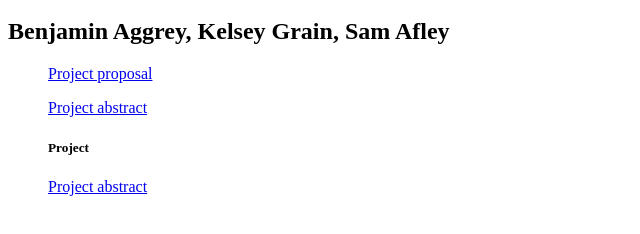
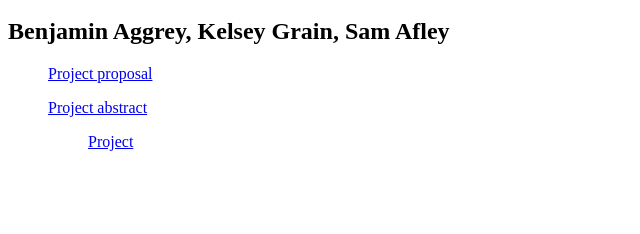
Before and after one commit to benjaminriley77/happy-birthday-card, a plain HTML site: page index.html in a window 1280 px wide. Shown: the part 48-282 px from the top of the page, without its empty margins (0-640 px from the left). Drawn offline with Linux system fonts and the light colour scheme.

Commit message:
Update index.html

```diff
--- a/index.html
+++ b/index.html
@@ -10,5 +10,5 @@
 
 
 
-<h5>Project</h5>
-<p><p styles="font-size:30px"><a href="https://github.com/benjaminriley77/happy-birthday-card/blob/be496b42b336eb0b5b926d979281ac006a4e2560/Approved%20Proposal%20-%20Happy%20Birthday%20Card.docx"> Project abstract </a><p>
+<ul>
+  <p><p styles="font-size:30px"><a href="https://trinket.io/html/d7292b5546?runMode=autorun"> Project </a><p>
```
